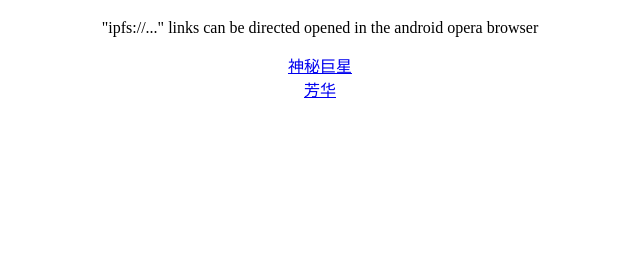
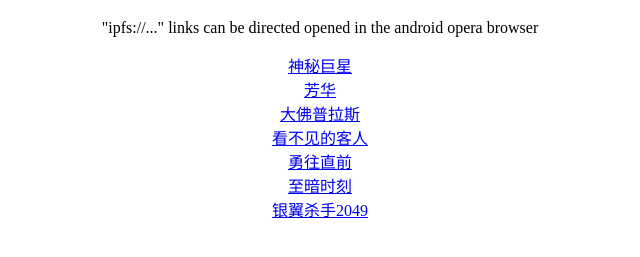
Before and after one commit to oyois/gvgle.github.io, a plain HTML site: page index.html in a window 1280 px wide. Shown: the part 61-318 px from the top of the page, without its empty margins (320-960 px from the left). Drawn offline with Linux system fonts and the light colour scheme.

Commit message:
Update index.html

```diff
--- a/index.html
+++ b/index.html
@@ -13,5 +13,9 @@ a {text-align: center; display: block;}
   <p>"ipfs://..." links can be directed opened in the android opera browser</p>
   <a href="ipfs://QmWBbKvLhVnkryKG6F5YdkcnoVahwD7Qi3CeJeZgM6Tq68" target="_blank">神秘巨星</a>
   <a href="ipfs://QmYVri7jyBdPyfR8AgBLTgyTjiJifCgpeHFiFrKxowQeq8" target="_blank">芳华</a>
-
+  <a href="ipfs://QmdpR9iP9EhUg1rmduHqwA4ddyHNMcsR8t9saXA9BmMU4t" target="_blank">大佛普拉斯</a>
+  <a href="ipfs://QmYWwXkgjdhMps9mB6DyEp4zSFmDQ9U6SuqGRGovEycr49" target="_blank">看不见的客人</a>
+  <a href="ipfs://QmZRJevYhADpXmCGGF6eCcP1afNEYFahDW5jxje3iyyCJS" target="_blank">勇往直前</a>
+  <a href="ipfs://QmUPvs7iyM5ZWPQwDovRqvNzxMJHSUWNRWAWRkAsseVcvs" target="_blank">至暗时刻</a>
+  <a href="ipfs://QmcUHdzKgRrcJrD5Ah46HgBHF7urWDhmAnLKYwcHaLgeGP" target="_blank">银翼杀手2049</a>
 </body>
```
